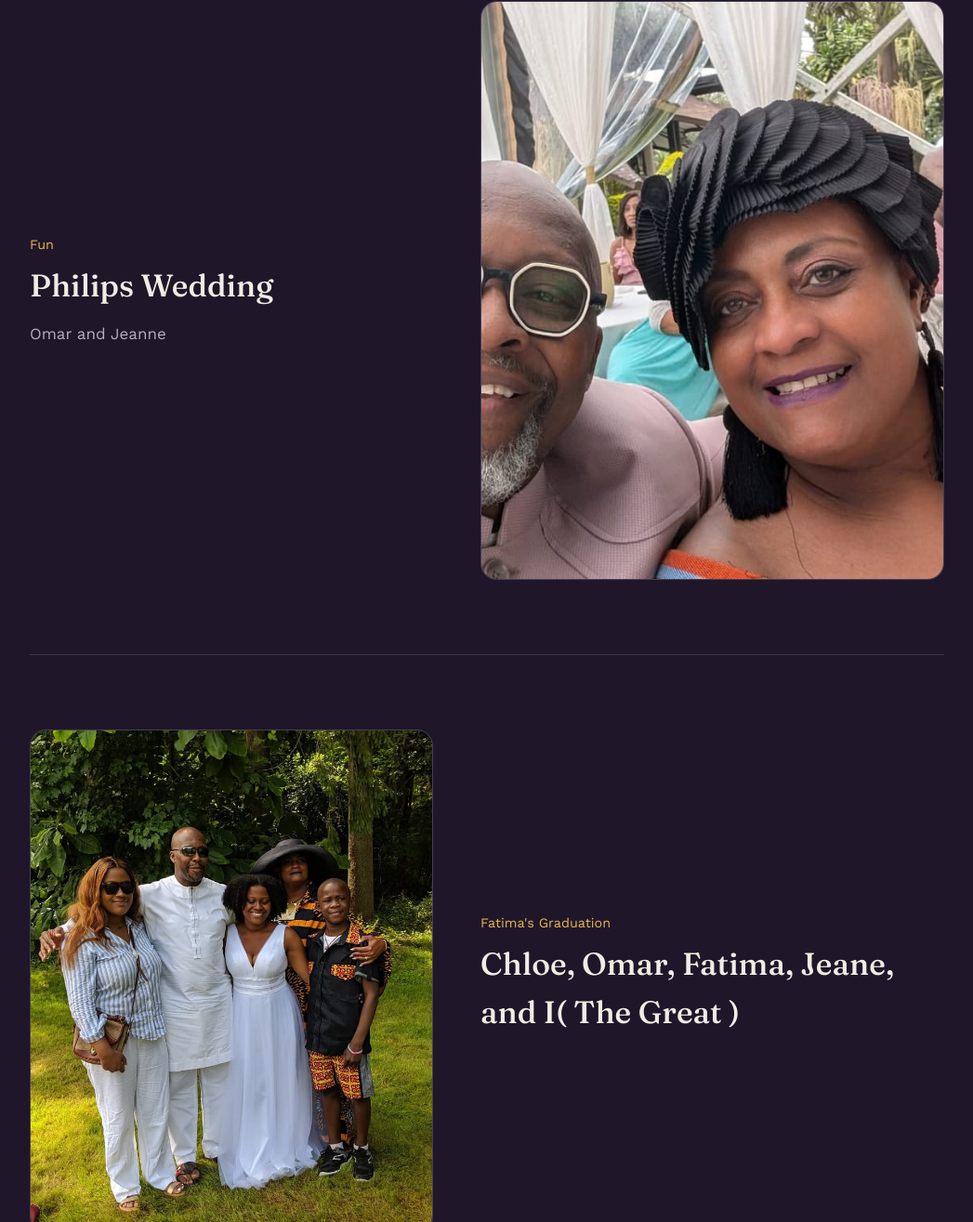
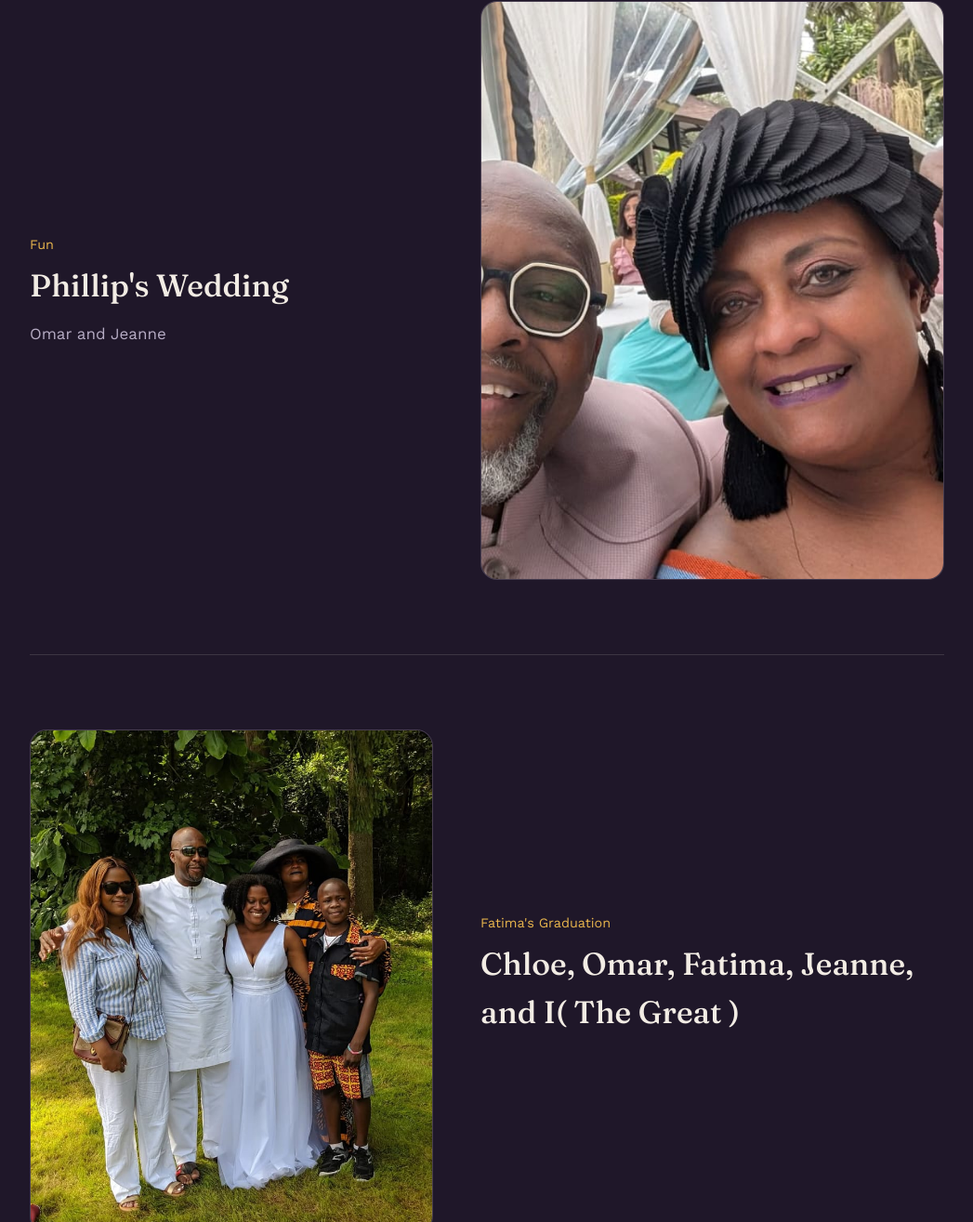
Before and after one commit to thepoltergeist1/jtf, a website: page holidays.html in a window 1280 px wide. Shown: the part 1036-2351 px from the top of the page at 93% size, without its empty margins (116-1163 px from the left). Drawn offline with nearby package versions, Linux system fonts and the light colour scheme.

Commit message:
Initial Commit

```diff
--- a/holidays.html
+++ b/holidays.html
@@ -45,7 +45,7 @@
       </button>
       <div class="memory-copy">
         <p class="memory-role">Fun</p>
-        <h2>Philips Wedding</h2>
+        <h2>Phillip's Wedding</h2>
         <p>Omar and Jeanne</p>
     </article>
 
@@ -55,7 +55,7 @@
       </button>
       <div class="memory-copy">
         <p class="memory-role">Fatima's Graduation</p>
-        <h2>Chloe, Omar, Fatima, Jeane, and I( The Great ) </h2>
+        <h2>Chloe, Omar, Fatima, Jeanne, and I( The Great ) </h2>
         <p></p>
       </div>
     </article>
```
Also changed, not shown: main.html (+1 -1 lines).
